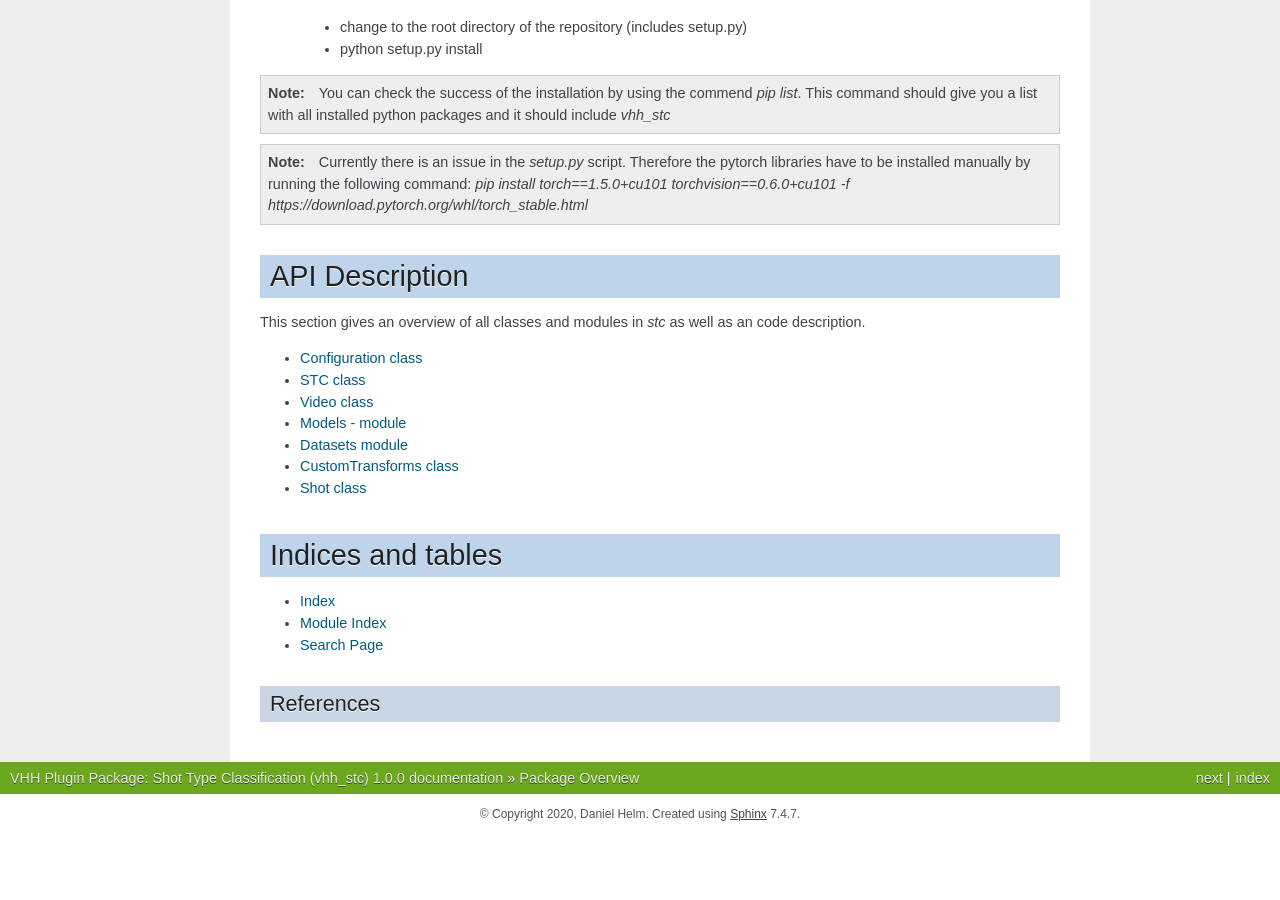
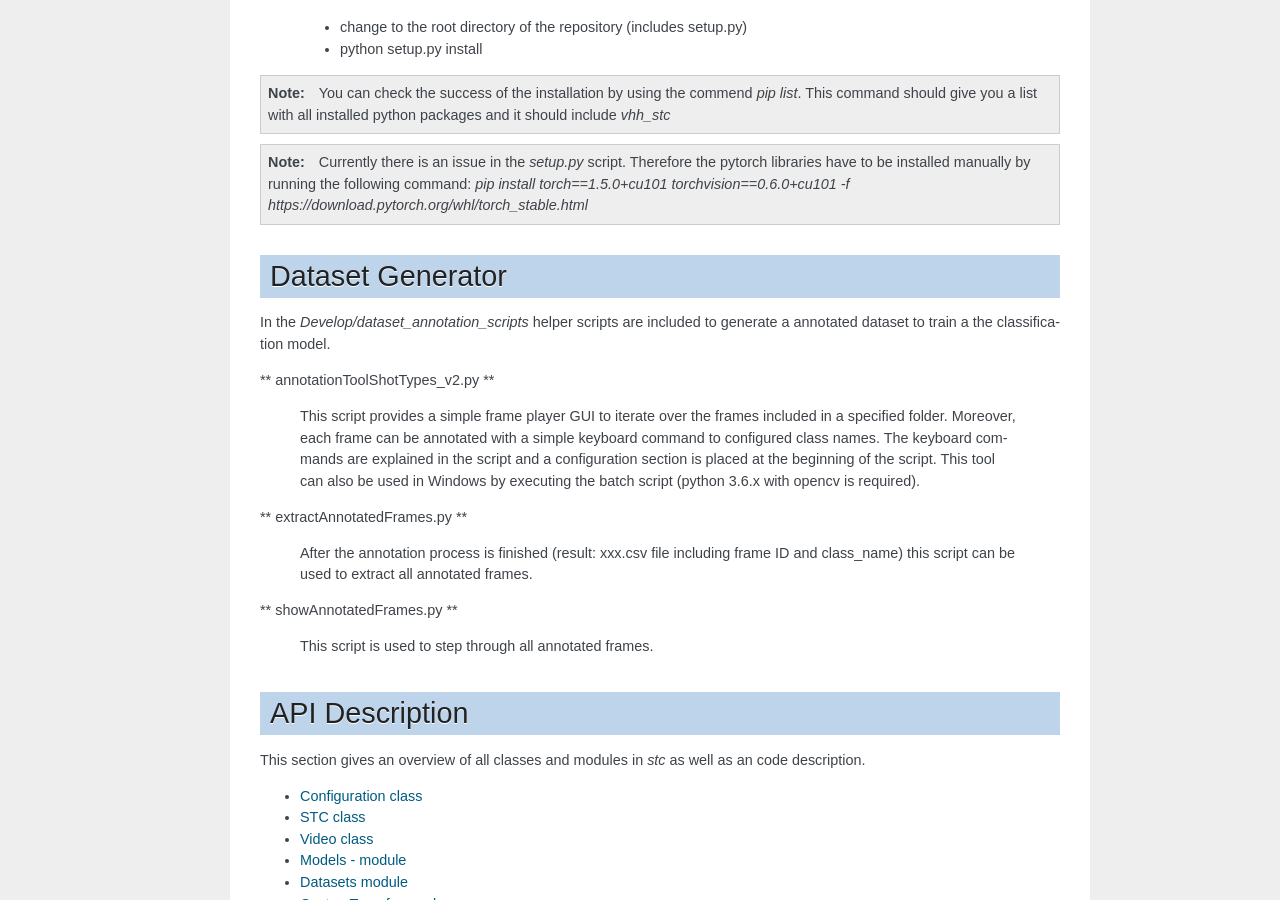
Before and after one commit to vhh-project/vhh_stc, a Sphinx documentation site: the page built from ApiSphinxDocumentation/source/index.rst, in a window 1280 px wide and 900 px high, scrolled down 961 px. Built offline with Sphinx 7.4.7, drawn with Linux system fonts in a browser that asks for light colours; before the commit the page ends 1795 px from its top, so only the background shows below that.

Commit message:
- add description of dataset generation to the documentation

```diff
--- a/ApiSphinxDocumentation/source/index.rst
+++ b/ApiSphinxDocumentation/source/index.rst
@@ -58,6 +58,29 @@ Install the stc package and all dependencies:
    Currently there is an issue in the *setup.py* script. Therefore the pytorch libraries have to be installed manually by running the following command:
    *pip install torch==1.5.0+cu101 torchvision==0.6.0+cu101 -f https://download.pytorch.org/whl/torch_stable.html*
 
+Dataset Generator
+=================
+
+In the *Develop/dataset_annotation_scripts* helper scripts are included to generate a annotated dataset to train
+a the classification model.
+
+** annotationToolShotTypes_v2.py **
+
+   This script provides a simple frame player GUI to iterate over the frames included in a specified folder. Moreover,
+   each frame can be annotated with a simple keyboard command to configured class names. The keyboard commands are
+   explained in the script and a configuration section is placed at the beginning of the script. This tool can also be
+   used in Windows by executing the batch script (python 3.6.x with opencv is required).
+
+** extractAnnotatedFrames.py **
+
+   After the annotation process is finished (result: xxx.csv file including frame ID and class_name) this script can be
+   used to extract all annotated frames.
+
+** showAnnotatedFrames.py **
+
+   This script is used to step through all annotated frames.
+
+
 
 API Description
 ===============
```
Also changed, not shown: 13 other files.
